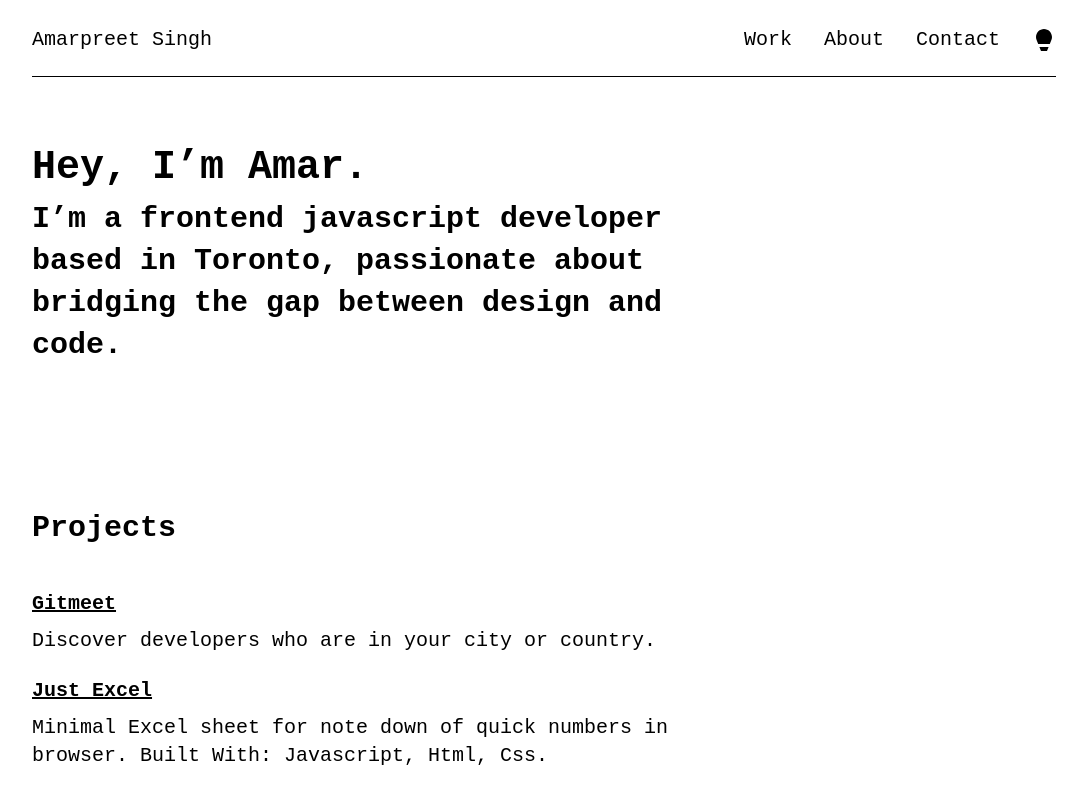
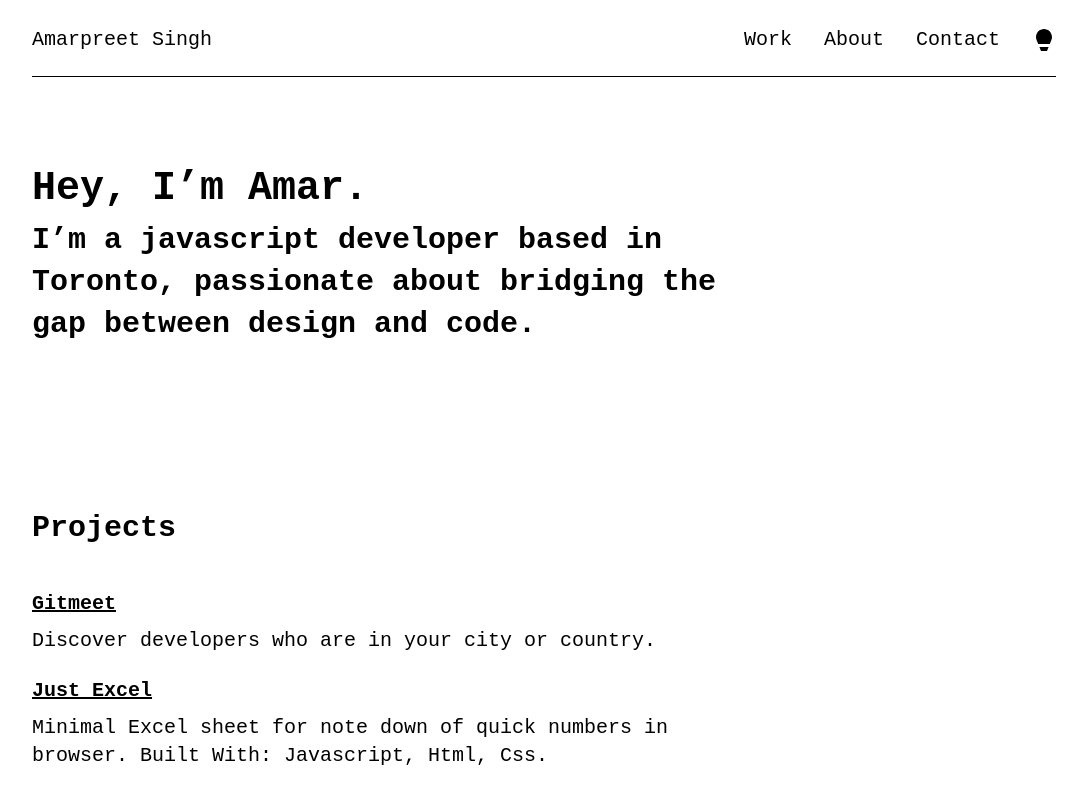
Before and after one commit to amarmanhala/amar.work, a Gatsby site: page / in a window 1280 px wide. Shown: the top 800 px of the page, without its empty margins (96-1179 px from the left). Built offline with nearby package versions, Linux system fonts and the light colour scheme; Gatsby itself is replaced by a stand-in of ours.

Commit message:
Update tag line

```diff
--- a/src/components/Cover.js
+++ b/src/components/Cover.js
@@ -10,7 +10,7 @@ const Cover = () => {
       <HeroCoverInner>
         <H1>Hey, I’m Amar.</H1>
         <H2>
-          I’m a frontend javascript developer based in Toronto, passionate about bridging the gap between design and code.
+          I’m a javascript developer based in Toronto, passionate about bridging the gap between design and code.
         </H2>
       </HeroCoverInner>
     </HeroCover>
```
